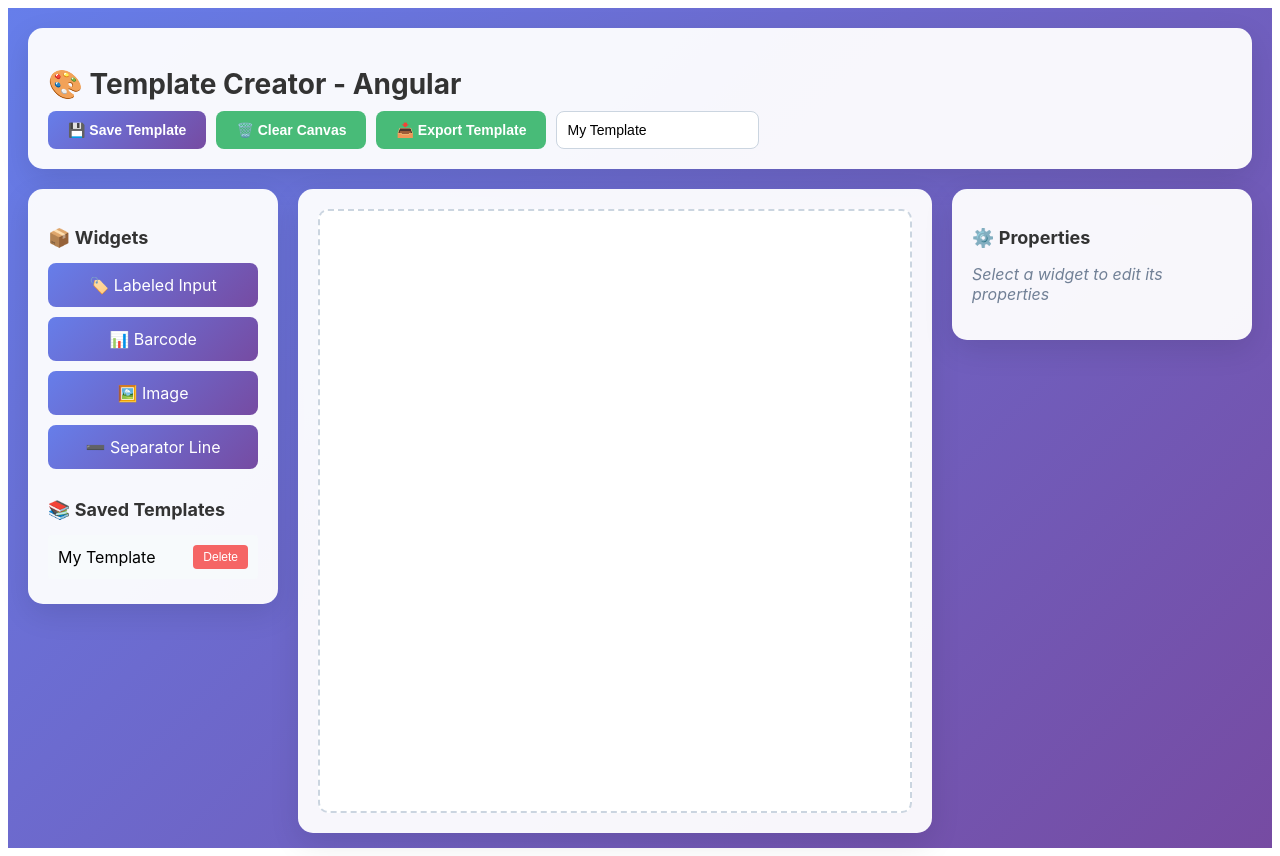
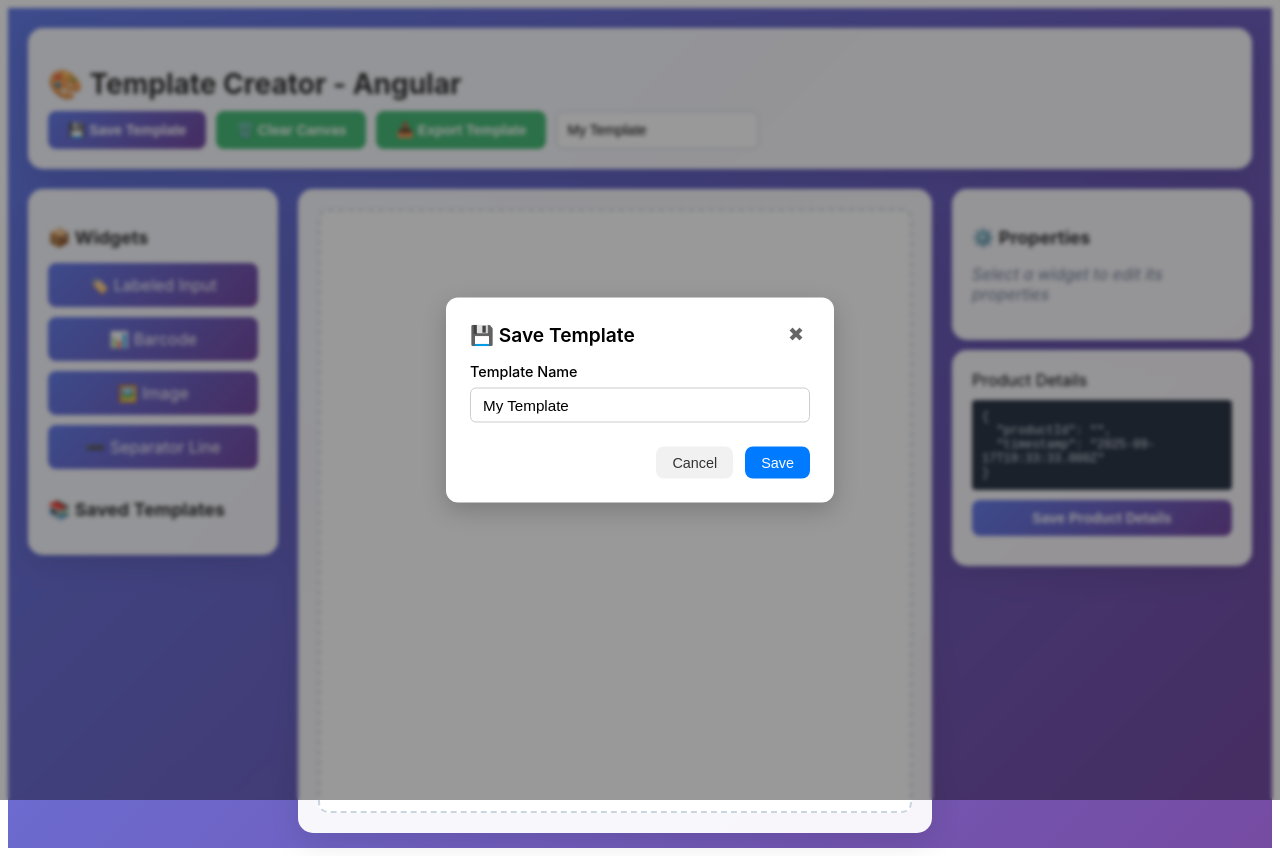
Before and after one commit to jomey-12/Barcode-generator-frontend, an Angular app: page / in a window 1280 px wide. Both pictures are taken after a click on the button "💾 Save Template". Built offline with nearby package versions, Linux system fonts and the light colour scheme.

Commit message:
Added template save functionality

```diff
--- a/src/app/app.html
+++ b/src/app/app.html
@@ -2,10 +2,18 @@
 <app-header
   [templateName]="templateName"
   (templateNameChange)="templateName = $event"
-    (saveTemplate)="saveTemplate()"
+  (saveTemplate)="openSaveDialog()"
   (clearCanvas)="clearCanvas()"
   (exportTemplate)="exportTemplate()">
 </app-header>
+
+<app-save-template-dialog
+  *ngIf="showSaveDialog"
+  [name]="templateName"
+  (saveClicked)="handleSave($event)"
+  (cancel)="showSaveDialog = false">
+</app-save-template-dialog>
+
 
   <div class="main-content">
     <app-widgets-panel
--- a/src/app/app.ts
+++ b/src/app/app.ts
@@ -7,6 +7,7 @@ import { CanvasComponent } from './canvas/canvas.component';
 import { HeaderComponent } from './header/header.component';
 import { PropertiesPanelComponent } from './properties-panel/properties-panel.component';
 import { WidgetsPanelComponent } from './widgets-panel/widgets-panel.component';
+import { SaveTemplateDialogComponent } from './save-template-dialog/save-template-dialog.component';
 
 @Component({
   selector: 'app-root',
@@ -18,6 +19,7 @@ import { WidgetsPanelComponent } from './widgets-panel/widgets-panel.component';
     HeaderComponent,
     WidgetsPanelComponent,
     CanvasComponent,
+    SaveTemplateDialogComponent,
     PropertiesPanelComponent],
   styleUrls: ['./app.scss']
 })
@@ -58,6 +60,7 @@ export class AppComponent implements OnInit {
       this.widgets.push(newWidget);
       this.draggedWidgetType = null;
     }
+    this.updateJsonPreview();
   }
 
   createWidget(type: WidgetType, position: { x: number; y: number }, savedData?: Partial<Widget>): Widget {
@@ -71,7 +74,7 @@ export class AppComponent implements OnInit {
       // Common properties
       content: savedData?.content || '',
       // Labeled input properties
-      labelText: savedData?.labelText || 'Label:',
+      labelText: savedData?.labelText || 'Label',
       inputValue: savedData?.inputValue || '',
       hideLabel: savedData?.hideLabel || false,
       labelPosition: savedData?.labelPosition || 'left',
@@ -172,11 +175,31 @@ export class AppComponent implements OnInit {
       });
     }
   }
-
+showSaveDialog = false;
   saveTemplate() {
     const template: Template = {
       id: Date.now(),
       name: this.templateName,
+      widgets: [...this.widgets],
+      createdAt: new Date().toISOString()
+    };
+   // this.showSaveDialog = true;
+    this.templates = this.templateService.saveTemplate(template);
+    alert('Template saved successfully! hihiihihihih');
+    this.showSaveDialog =false;
+  }
+
+
+openSaveDialog() {
+  this.showSaveDialog = true;
+}
+
+handleSave(name: string) {
+  this.showSaveDialog = false;
+
+  const template: Template = {
+    id: Date.now(),
+    name,
     widgets: [...this.widgets],
     createdAt: new Date().toISOString()
   };
@@ -227,18 +250,19 @@ export class AppComponent implements OnInit {
   };
 
   labeledInputs.forEach(widget => {
-      if (widget.labelText && widget.inputValue) {
-        jsonData[widget.labelText] = widget.inputValue;
+    if (widget.labelText) {
+      jsonData[widget.labelText] = widget.inputValue ?? null;
     }
   });
 
-    // Remove empty values except productId and timestamp
+  // Only remove undefined (not null/empty string)
   Object.keys(jsonData).forEach(key => {
-      if (!jsonData[key] && key !== 'productId' && key !== 'timestamp') {
+    if (jsonData[key] === undefined && key !== 'productId' && key !== 'timestamp') {
       delete jsonData[key];
     }
   });
 
   this.jsonPreview = JSON.stringify(jsonData, null, 2);
 }
+
 }
--- a/src/app/properties-panel/properties-panel.component.html
+++ b/src/app/properties-panel/properties-panel.component.html
@@ -23,10 +23,10 @@
       🔄 Generate Barcode
     </button>
 
-    <div class="property-group">
+    <!-- <div class="property-group json-data">
       <label>Generated JSON Preview</label>
       <div class="json-preview">{{jsonPreview}}</div>
-    </div>
+    </div> -->
 
     <button
       *ngIf="selectedWidget.hasBarcode"
@@ -99,3 +99,17 @@
     </div>
   </div>
 </div>
+
+    <div class="property-group json-data">
+      <label>Product Details</label>
+      <div class="json-preview">{{jsonPreview}}</div>
+          <button class="btn btn-primary full-width" (click)="saveProductDetails()">
+      Save Product Details
+    </button>
+    <!-- success message -->
+
+
+<div *ngIf="showSuccess" class="success-message">
+  ✅ Template saved successfully!
+</div>
+    </div>
--- a/src/app/properties-panel/properties-panel.component.scss
+++ b/src/app/properties-panel/properties-panel.component.scss
@@ -95,3 +95,72 @@
     }
   }
 }
+
+
+.json-data{
+  margin-top: 10px;
+  background: rgba(255, 255, 255, 0.95);
+  border-radius: 15px;
+  padding: 20px;
+  box-shadow: 0 10px 30px rgba(0, 0, 0, 0.1);
+}
+.json-preview {
+      background: #2d3748;
+      color: #e2e8f0;
+      padding: 10px;
+      border-radius: 4px;
+      font-family: monospace;
+      font-size: 12px;
+      margin: 10px 0;
+      white-space: pre-wrap;
+      max-height: 120px;
+      overflow-y: auto;
+    }
+        .btn {
+      padding: 10px 20px;
+      border: none;
+      border-radius: 8px;
+      cursor: pointer;
+      font-size: 14px;
+      font-weight: 600;
+      transition: all 0.3s ease;
+      margin-bottom: 10px;
+
+      &:hover {
+        transform: translateY(-2px);
+        box-shadow: 0 5px 15px rgba(0, 0, 0, 0.2);
+      }
+
+      &.btn-primary {
+        background: linear-gradient(135deg, #667eea 0%, #764ba2 100%);
+        color: white;
+      }
+
+      &.btn-secondary {
+        background: #48bb78;
+        color: white;
+      }
+
+      &.full-width {
+        width: 100%;
+      }
+    }
+
+    .success-message {
+  margin-top: 0.5rem;
+  color: #155724;
+  background: #d4edda;
+  border: 1px solid #c3e6cb;
+  padding: 0.5rem 1rem;
+  border-radius: 6px;
+  font-size: 0.9rem;
+  animation: fadeOut 0.5s ease forwards;
+  animation-delay: 3.5s; /* start fading near the end */
+}
+
+@keyframes fadeOut {
+  to {
+    opacity: 0;
+    transform: translateY(-5px);
+  }
+}
--- a/src/app/properties-panel/properties-panel.component.ts
+++ b/src/app/properties-panel/properties-panel.component.ts
@@ -18,6 +18,7 @@ export class PropertiesPanelComponent {
   @Output() clearBarcode = new EventEmitter<void>();
   @Output() imageUpload = new EventEmitter<{widget: Widget, imageData: string, imageName: string}>();
 
+  showSuccess = false;
   onPropertyChange(property: string, value: any) {
     if (this.selectedWidget) {
       const updates: Partial<Widget> = {};
@@ -25,6 +26,25 @@ export class PropertiesPanelComponent {
       this.widgetUpdate.emit({ widget: this.selectedWidget, updates });
     }
   }
+successTimeout: any;
+
+saveProductDetails() {
+  // ... save logic ...
+
+  this.showSuccess = true;
+
+  // Clear any existing timeout
+  if (this.successTimeout) {
+    clearTimeout(this.successTimeout);
+  }
+
+  // Start a fresh timeout
+  this.successTimeout = setTimeout(() => {
+    this.showSuccess = false;
+    this.successTimeout = null;
+  }, 4000);
+}
+
 
   onImageUpload() {
     if (!this.selectedWidget) return;
--- /dev/null
+++ b/src/app/save-template-dialog/save-template-dialog.component.html
@@ -0,0 +1,17 @@
+<div class="dialog-backdrop" (click)="close()"></div>
+<div class="dialog">
+  <div class="dialog-header">
+    <h3>💾 Save Template</h3>
+    <button class="close-btn" (click)="close()">✖</button>
+  </div>
+
+  <div class="dialog-body">
+    <label for="templateName">Template Name</label>
+    <input id="templateName" [(ngModel)]="name" placeholder="Enter template name..." />
+  </div>
+
+  <div class="dialog-actions">
+    <button class="btn btn-secondary" (click)="close()">Cancel</button>
+    <button class="btn btn-primary" (click)="onSave()">Save</button>
+  </div>
+</div>
--- /dev/null
+++ b/src/app/save-template-dialog/save-template-dialog.component.scss
@@ -0,0 +1,113 @@
+.dialog-backdrop {
+  position: fixed;
+  inset: 0;
+  background: rgba(0,0,0,0.4);
+  z-index: 1000;
+  backdrop-filter: blur(2px); /* subtle blur */
+}
+
+.dialog {
+  position: fixed;
+  top: 50%;
+  left: 50%;
+  transform: translate(-50%, -50%) scale(1);
+  background: #fff;
+  padding: 1.5rem;
+  border-radius: 12px;
+  min-width: 340px;
+  max-width: 90%;
+  z-index: 1001;
+  box-shadow: 0 8px 24px rgba(0,0,0,0.2);
+  animation: fadeInScale 0.25s ease;
+}
+
+@keyframes fadeInScale {
+  from { transform: translate(-50%, -50%) scale(0.9); opacity: 0; }
+  to   { transform: translate(-50%, -50%) scale(1); opacity: 1; }
+}
+
+.dialog-header {
+  display: flex;
+  justify-content: space-between;
+  align-items: center;
+  margin-bottom: 1rem;
+}
+
+.dialog-header h3 {
+  margin: 0;
+  font-size: 1.2rem;
+  font-weight: 600;
+}
+
+.close-btn {
+  border: none;
+  background: transparent;
+  font-size: 1.2rem;
+  cursor: pointer;
+  color: #666;
+}
+.close-btn:hover {
+  color: #000;
+}
+
+.dialog-body {
+  display: flex;
+  flex-direction: column;
+  gap: 0.5rem;
+}
+
+.dialog-body label {
+  font-weight: 500;
+  font-size: 0.9rem;
+}
+
+.dialog-body input {
+  padding: 0.5rem 0.75rem;
+  border-radius: 6px;
+  border: 1px solid #ccc;
+  font-size: 0.95rem;
+  outline: none;
+  transition: border-color 0.2s;
+}
+
+.dialog-body input:focus {
+  border-color: #007bff;
+  box-shadow: 0 0 0 2px rgba(0,123,255,0.2);
+}
+
+.dialog-actions {
+  margin-top: 1.5rem;
+  display: flex;
+  justify-content: flex-end;
+  gap: 0.75rem;
+}
+
+.btn {
+  padding: 0.5rem 1rem;
+  border-radius: 8px;
+  border: none;
+  cursor: pointer;
+  font-weight: 500;
+  font-size: 0.9rem;
+  transition: background 0.2s, transform 0.1s;
+}
+
+.btn:active {
+  transform: scale(0.97);
+}
+
+.btn-primary {
+  background: #007bff;
+  color: white;
+}
+.btn-primary:hover {
+  background: #0069d9;
+}
+
+.btn-secondary {
+  background: #f1f1f1;
+  color: #333;
+}
+.btn-secondary:hover {
+  background: #e0e0e0;
+}
--- /dev/null
+++ b/src/app/save-template-dialog/save-template-dialog.component.ts
@@ -0,0 +1,26 @@
+// save-template-dialog.component.ts
+import { CommonModule } from '@angular/common';
+import { Component, Input, Output, EventEmitter } from '@angular/core';
+import { FormsModule } from '@angular/forms';
+
+@Component({
+  selector: 'app-save-template-dialog',
+ templateUrl: './save-template-dialog.component.html',
+  styleUrls: ['./save-template-dialog.component.scss'],
+  imports: [CommonModule, FormsModule]
+})
+export class SaveTemplateDialogComponent {
+  @Input() name: string = '';
+@Output() saveClicked = new EventEmitter<string>();
+
+  @Output() cancel = new EventEmitter<void>();
+
+ onSave() {
+  this.saveClicked.emit(this.name);
+}
+
+
+  close() {
+    this.cancel.emit();
+  }
+}
--- a/src/app/sidebar/sidebar.component.ts
+++ b/src/app/sidebar/sidebar.component.ts
@@ -29,7 +29,7 @@ export class SidebarComponent {
       left: 50,
       width: 150,
       height: 50,
-      ...(type === 'labeled-input' ? { label: 'Label:' } : {}),
+      ...(type === 'labeled-input' ? { label: 'Label' } : {}),
       ...(type === 'barcode' ? { productId: '123456789' } : {}),
       ...(type === 'image' ? { src: '' } : {})
     };
--- a/src/app/widget/widget.component.html
+++ b/src/app/widget/widget.component.html
@@ -60,7 +60,8 @@
     >
       {{widget.labelText}}
     </div>
-    <input
+
+ <textarea
   type="text"
   class="widget-input"
   placeholder="Enter value..."
@@ -68,10 +69,21 @@
   (input)="onInputChange($event)"
   (click)="$event.stopPropagation()"
   [style.width.%]="100"
-/>
-
+></textarea>
   </div>
 
   <!-- Resize Handle -->
-  <div class="resize-handle" (mousedown)="onResizeStart($event)"></div>
+<!-- Resize Handles -->
+<div class="resize-handle resize-handle-top" (mousedown)="onResizeStart($event, 'top')"></div>
+<div class="resize-handle resize-handle-right" (mousedown)="onResizeStart($event, 'right')"></div>
+<div class="resize-handle resize-handle-bottom" (mousedown)="onResizeStart($event, 'bottom')"></div>
+<div class="resize-handle resize-handle-left" (mousedown)="onResizeStart($event, 'left')"></div>
+
+<!-- Corners -->
+<div class="resize-handle resize-handle-top-left" (mousedown)="onResizeStart($event, 'top-left')"></div>
+<div class="resize-handle resize-handle-top-right" (mousedown)="onResizeStart($event, 'top-right')"></div>
+<div class="resize-handle resize-handle-bottom-left" (mousedown)="onResizeStart($event, 'bottom-left')"></div>
+<div class="resize-handle resize-handle-bottom-right" (mousedown)="onResizeStart($event, 'bottom-right')"></div>
+
+
 </div>
--- a/src/app/widget/widget.component.scss
+++ b/src/app/widget/widget.component.scss
@@ -148,30 +148,12 @@
     right: -5px;
     width: 10px;
     height: 10px;
-    background: #667eea;
+    // background: #667eea;
     cursor: nwse-resize;
     border-radius: 2px;
   }
 }
 
-// .labeled-input-container {
-//   display: flex;          /* arrange children in a row */
-//   align-items: center;    /* vertical centering */
-//   width: 100%;            /* stretch with widget */
-//   height: 100%;           /* optional, if you want it to fill */
-// }
-
-// .widget-label {
-//   width: 30%;             /* fixed ratio */
-//   min-width: 0;           /* prevents overflow */
-//   box-sizing: border-box;
-// }
-
-// .widget-input {
-//   width: 70%;             /* fixed ratio */
-//   min-width: 0;
-//   box-sizing: border-box; /* ensures padding/border don't break ratio */
-// }
 
 @keyframes fadeIn {
   from {
@@ -196,53 +178,22 @@
   position: absolute;
   width: 10px;
   height: 10px;
-  background: transparent;  /* can make visible for testing */
+  //background: #007bff;
+  border-radius: 50%;
+  z-index: 10;
+  cursor: pointer;
 }
 
-/* Sides */
-.resize-handle-top {
-  top: -5px;
-  left: 50%;
-  cursor: n-resize;
-  transform: translateX(-50%);
+.resize-handle-top-left { top: -5px; left: -5px; cursor: nwse-resize; }
+.resize-handle-top-right { top: -5px; right: -5px; cursor: nesw-resize; }
+.resize-handle-bottom-left { bottom: -5px; left: -5px; cursor: nesw-resize; }
+.resize-handle-bottom-right { bottom: -5px; right: -5px; cursor: nwse-resize; }
+
+.resize-handle-top { top: -5px; left: 50%; transform: translateX(-50%); cursor: ns-resize; }
+.resize-handle-bottom { bottom: -5px; left: 50%; transform: translateX(-50%); cursor: ns-resize; }
+.resize-handle-left { top: 50%; left: -5px; transform: translateY(-50%); cursor: ew-resize; }
+.resize-handle-right { top: 50%; right: -5px; transform: translateY(-50%); cursor: ew-resize; }
+
+.resize-handle {
+  z-index: 100; /* higher than buttons, input, labels */
 }
-.resize-handle-bottom {
-  bottom: -5px;
-  left: 50%;
-  cursor: s-resize;
-  transform: translateX(-50%);
-}
-.resize-handle-left {
-  left: -5px;
-  top: 50%;
-  cursor: w-resize;
-  transform: translateY(-50%);
-}
-.resize-handle-right {
-  right: -5px;
-  top: 50%;
-  cursor: e-resize;
-  transform: translateY(-50%);
-}
-
-/* Corners */
-.resize-handle-top-left {
-  top: -5px;
-  left: -5px;
-  cursor: nw-resize;
-}
-.resize-handle-top-right {
-  top: -5px;
-  right: -5px;
-  cursor: ne-resize;
-}
-.resize-handle-bottom-left {
-  bottom: -5px;
-  left: -5px;
-  cursor: sw-resize;
-}
-.resize-handle-bottom-right {
-  bottom: -5px;
-  right: -5px;
-  cursor: se-resize;
-}
--- a/src/app/widget/widget.component.ts
+++ b/src/app/widget/widget.component.ts
@@ -8,8 +8,8 @@ import { FormsModule } from '@angular/forms';
 @Component({
   selector: 'app-widget',
   templateUrl: './widget.component.html',
-  standalone:true,
-  imports:[CommonModule, BarcodeDirective, DragDropModule, FormsModule],
+  standalone: true,
+  imports: [CommonModule, BarcodeDirective, DragDropModule, FormsModule],
   styleUrls: ['./widget.component.scss']
 })
 export class WidgetComponent implements AfterViewInit {
@@ -18,9 +18,18 @@ export class WidgetComponent implements AfterViewInit {
 
   @Output() widgetSelect = new EventEmitter<Widget>();
   @Output() widgetDelete = new EventEmitter<Widget>();
-  @Output() widgetMove = new EventEmitter<{widget: Widget, left: number, top: number}>();
-  @Output() widgetResize = new EventEmitter<{widget: Widget, width: number, height: number | 'auto'}>();
-  @Output() imageUpload = new EventEmitter<{widget: Widget, imageData: string, imageName: string}>();
+  @Output() widgetMove = new EventEmitter<{ widget: Widget, left: number, top: number }>();
+  @Output() widgetResize = new EventEmitter<{ widget: Widget, width: number, height: number | 'auto' }>();
+  @Output() imageUpload = new EventEmitter<{ widget: Widget, imageData: string, imageName: string }>();
+
+  resizeDirection: string = '';
+  isResizing: boolean = false;
+  startX = 0;
+  startY = 0;
+  startWidth = 0;
+  startHeight = 0;
+  startLeft = 0;
+  startTop = 0;
 
   constructor(private elementRef: ElementRef) {}
 
@@ -44,9 +53,9 @@ export class WidgetComponent implements AfterViewInit {
 
   onMouseDown(event: MouseEvent) {
     if (event.target instanceof Element &&
-        (event.target.closest('.delete-widget') ||
-         event.target.closest('.image-upload-btn') ||
-         event.target.closest('.resize-handle'))) {
+      (event.target.closest('.delete-widget') ||
+        event.target.closest('.image-upload-btn') ||
+        event.target.closest('.resize-handle'))) {
       return;
     }
 
@@ -71,31 +80,87 @@ export class WidgetComponent implements AfterViewInit {
     document.addEventListener('mouseup', onMouseUp);
   }
 
-  onResizeStart(event: MouseEvent) {
+  onResizeStart(event: MouseEvent, direction: string) {
     event.preventDefault();
     event.stopPropagation();
 
-    const startX = event.clientX;
-    const startY = event.clientY;
-    const startWidth = this.widget.width;
-    const startHeight = this.widget.height;
+    this.resizeDirection = direction;
+    this.isResizing = true;
+    this.startX = event.clientX;
+    this.startY = event.clientY;
+    this.startWidth = this.widget.width;
+    this.startHeight = typeof this.widget.height === 'number'
+      ? this.widget.height
+      : this.elementRef.nativeElement.offsetHeight; // fallback to actual DOM height
+    this.startLeft = this.widget.left;
+    this.startTop = this.widget.top;
 
-    const onMouseMove = (e: MouseEvent) => {
-      const newWidth = Math.max(50, startWidth + (e.clientX - startX));
-      const newHeight = this.widget.type === 'image' && typeof startHeight === 'number'
-        ? Math.max(50, startHeight + (e.clientY - startY))
-        : startHeight;
-
-      this.widgetResize.emit({ widget: this.widget, width: newWidth, height: newHeight });
-    };
-
+    const onMouseMove = (e: MouseEvent) => this.resizeHandler(e);
     const onMouseUp = () => {
+      this.isResizing = false;
       document.removeEventListener('mousemove', onMouseMove);
       document.removeEventListener('mouseup', onMouseUp);
     };
 
     document.addEventListener('mousemove', onMouseMove);
     document.addEventListener('mouseup', onMouseUp);
+  }
+
+  private resizeHandler(event: MouseEvent) {
+    if (!this.isResizing) return;
+
+    const dx = event.clientX - this.startX;
+    const dy = event.clientY - this.startY;
+    const minWidth = 50;
+    const minHeight = 50;
+
+    switch (this.resizeDirection) {
+      case 'right':
+        this.widget.width = Math.max(minWidth, this.startWidth + dx);
+        break;
+      case 'bottom':
+        this.widget.height = Math.max(minHeight, this.startHeight + dy);
+        break;
+      case 'left':
+        this.widget.width = Math.max(minWidth, this.startWidth - dx);
+        this.widget.left = this.startLeft + dx;
+        break;
+      case 'top':
+        this.widget.height = Math.max(minHeight, this.startHeight - dy);
+        this.widget.top = this.startTop + dy;
+        break;
+      case 'bottom-right':
+        this.widget.width = Math.max(minWidth, this.startWidth + dx);
+        this.widget.height = Math.max(minHeight, this.startHeight + dy);
+        break;
+      case 'bottom-left':
+        this.widget.width = Math.max(minWidth, this.startWidth - dx);
+        this.widget.left = this.startLeft + dx;
+        this.widget.height = Math.max(minHeight, this.startHeight + dy);
+        break;
+      case 'top-right':
+        this.widget.width = Math.max(minWidth, this.startWidth + dx);
+        this.widget.height = Math.max(minHeight, this.startHeight - dy);
+        this.widget.top = this.startTop + dy;
+        break;
+      case 'top-left':
+        this.widget.width = Math.max(minWidth, this.startWidth - dx);
+        this.widget.left = this.startLeft + dx;
+        this.widget.height = Math.max(minHeight, this.startHeight - dy);
+        this.widget.top = this.startTop + dy;
+        break;
+    }
+
+    // Ensure widget.height is always numeric while resizing
+    if (this.widget.height === 'auto') {
+      this.widget.height = this.startHeight;
+    }
+
+    this.widgetResize.emit({
+      widget: this.widget,
+      width: this.widget.width,
+      height: this.widget.height
+    });
   }
 
   onImageUpload(event: Event) {
```
Lines whose indentation alone changed are shown as unchanged.
